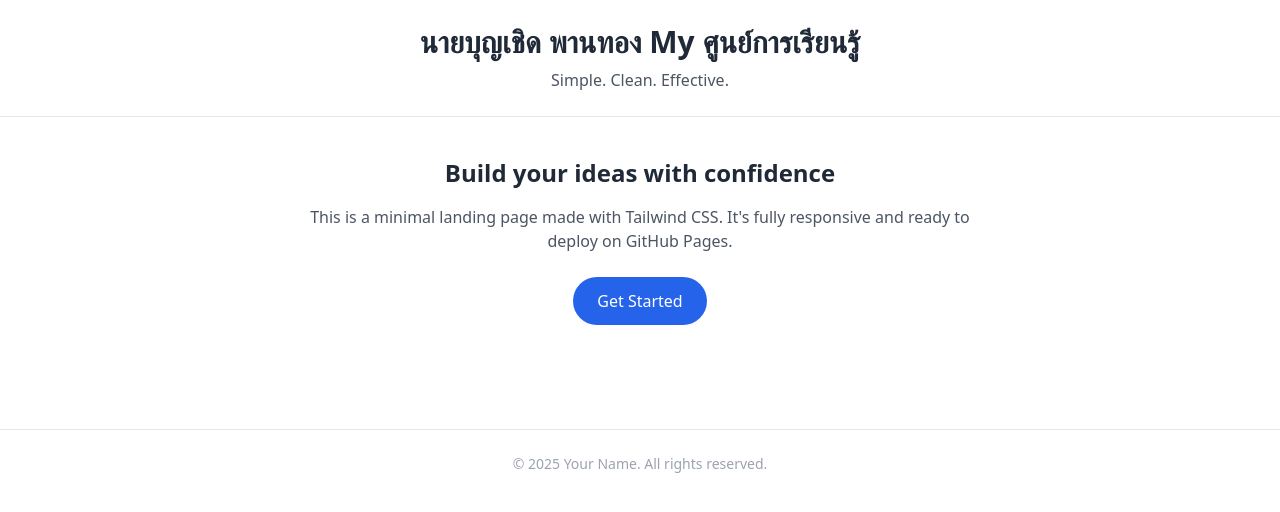
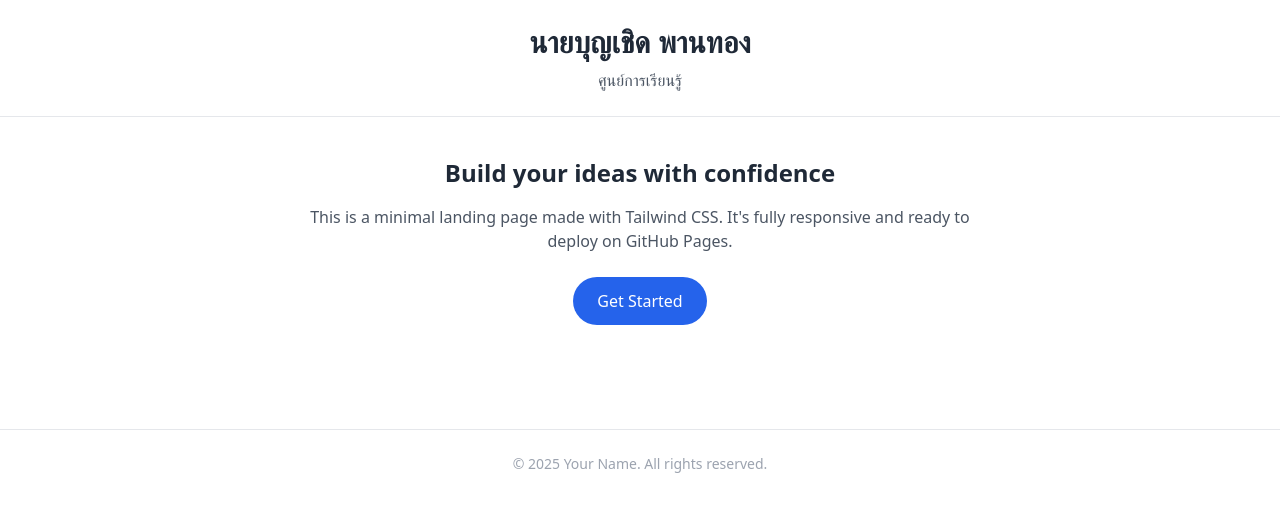
Before and after one commit to boonshirt/boonchird-lendingpage, a plain HTML site: page index.html in a window 1280 px wide. Drawn offline with nearby package versions, Linux system fonts and the light colour scheme.

Commit message:
Update index.html

```diff
--- a/index.html
+++ b/index.html
@@ -8,8 +8,8 @@
 </head>
 <body class="bg-white text-gray-800 font-sans">
   <header class="p-6 text-center border-b">
-    <h1 class="text-3xl font-bold">นายบุญเชิด พานทอง My ศูนย์การเรียนรู้</h1>
-    <p class="mt-2 text-gray-600">Simple. Clean. Effective.</p>
+    <h1 class="text-3xl font-bold">นายบุญเชิด พานทอง</h1>
+    <p class="mt-2 text-gray-600">ศูนย์การเรียนรู้</p>
   </header>
 
   <main class="p-10 max-w-3xl mx-auto text-center">
```
